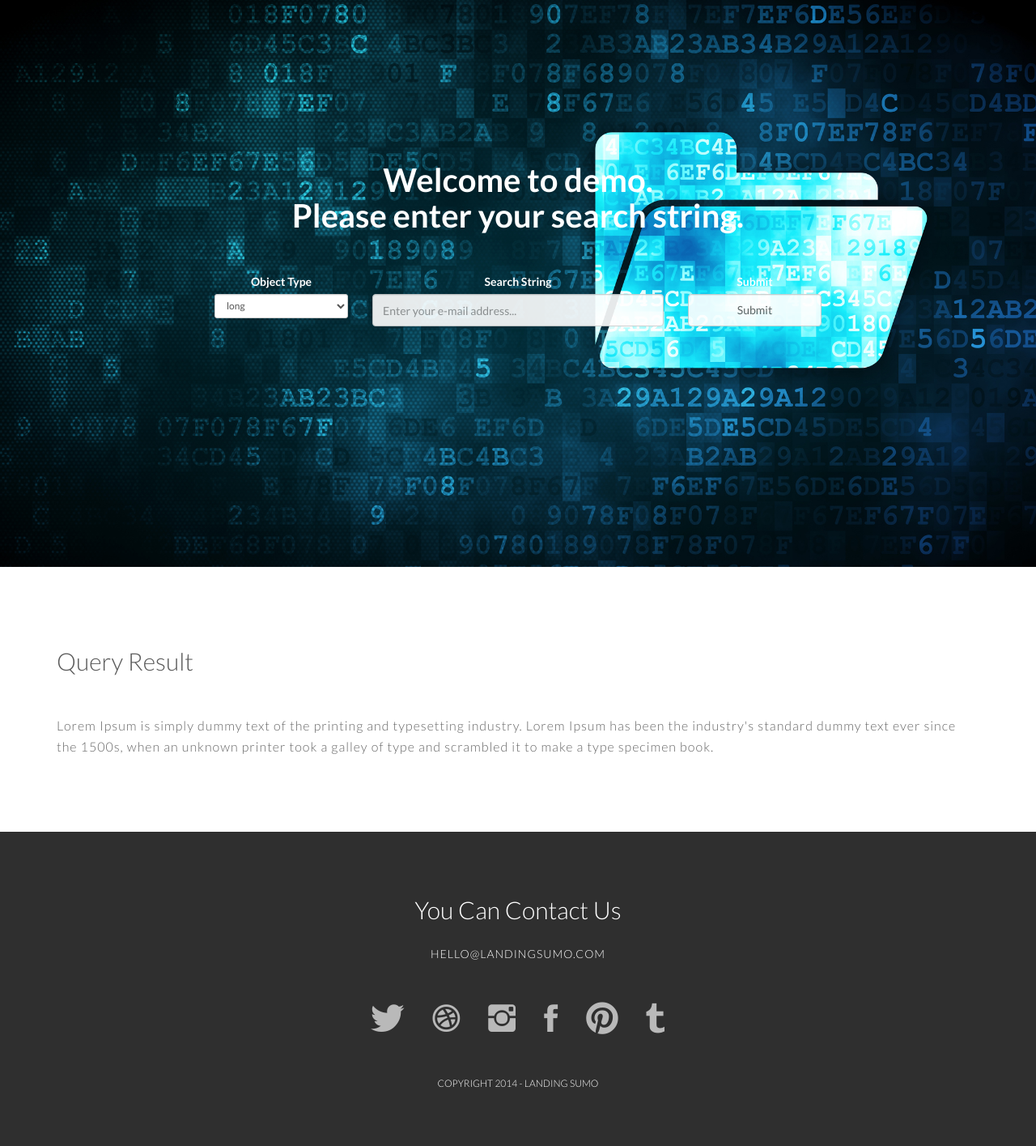
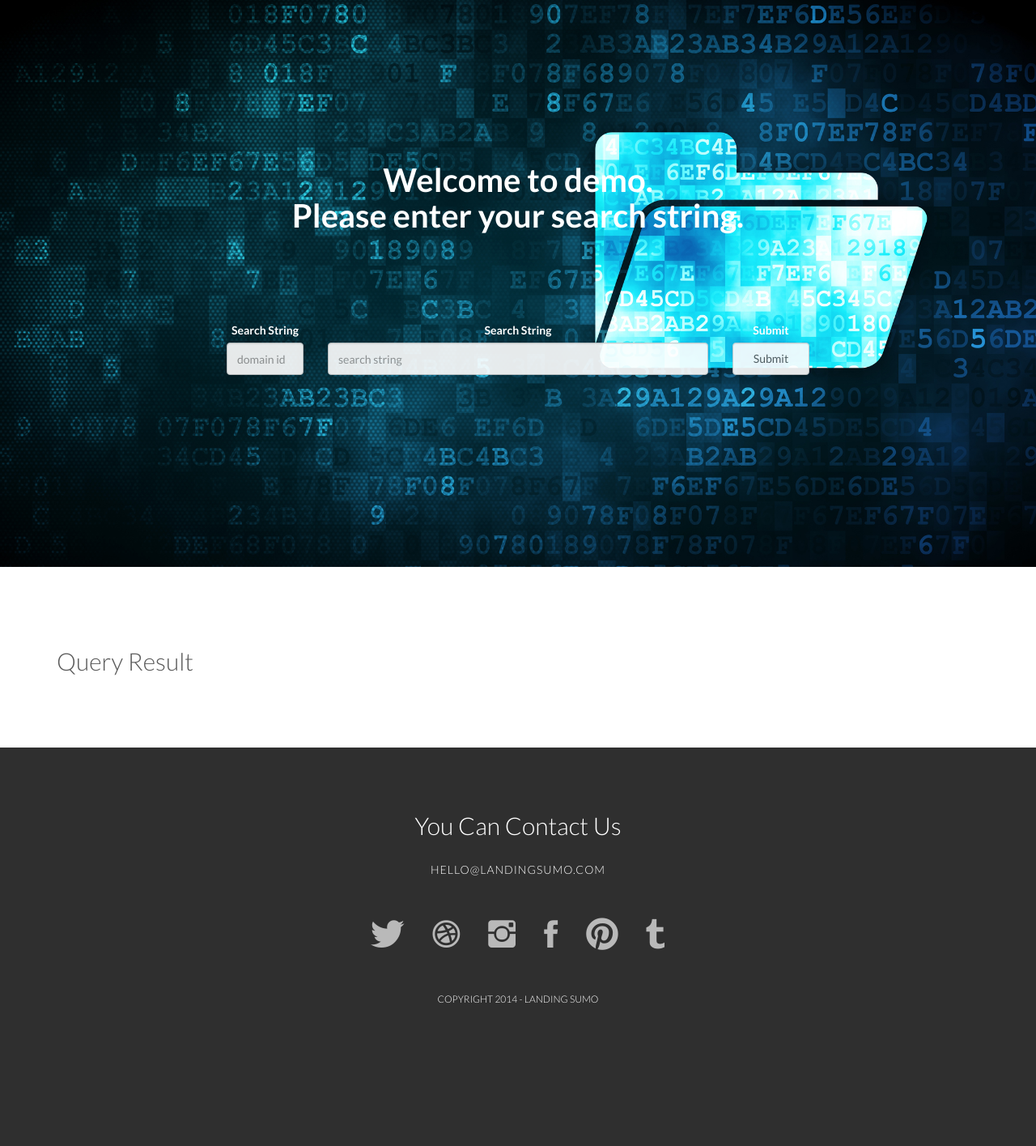
Before and after one commit to Shadowsong27/auto-ontology-learner, a Flask app: page / in a window 1280 px wide. Shown: the whole page at 81% size. After the commit the page ends 1239 px from the top, so only its background shows below. Run offline with Flask 2, Linux system fonts and the light colour scheme; some libraries are stand-ins or nearby versions; some web fonts are replaced.

Commit message:
added domain id in table

```diff
--- a/config.py
+++ b/config.py
@@ -1,4 +1,2 @@
-basic_short_parsers = ['FoodParser']
+basic_short_parsers = ['ContactParser', 'LinkParser', 'AddressParser', 'TimeParser', 'CopyrightParser', 'FoodParser']
 basic_long_parsers = ['BasicGeneralTextParser']
-
-"""'ContactParser', 'LinkParser', 'AddressParser', 'TimeParser', 'CopyrightParser', """
--- a/src/common/model.py
+++ b/src/common/model.py
@@ -58,10 +58,11 @@ class LongText(BaseModel):
 
 class KnowledgeUnit(BaseModel):
 
-    def __init__(self, search_type, p_search, s_search=None, t_search=None, parsed_data=None, original_content=None):
+    def __init__(self, search_type, p_search, domain_id, original_content, parsed_data=None, s_search=None, t_search=None):
         self.search_type = search_type
         self.p_search = p_search
         self.s_search = s_search
         self.t_search = t_search
         self.parsed_data = parsed_data
         self.original_content = original_content
+        self.domain_id = domain_id
--- a/src/gui/main.py
+++ b/src/gui/main.py
@@ -1 +1,4 @@
 from src.gui import app
+
+if __name__ == '__main__':
+    app.run()
--- a/src/gui/routes.py
+++ b/src/gui/routes.py
@@ -1,19 +1,17 @@
 from src.gui import app
-from flask import render_template
+from flask import render_template, request
+from src.common.handler import ParserHandler
 
 
 @app.route('/')
-@app.route('/index')
+@app.route('/index', methods=["GET", "POST"])
 def index():
-    # user = {'username': 'Miguel'}
-    # posts = [
-    #     {
-    #         'author': {'username': 'John'},
-    #         'body': 'Beautiful day in Portland!'
-    #     },
-    #     {
-    #         'author': {'username': 'Susan'},
-    #         'body': 'The Avengers movie was so cool!'
-    #     }
-    # ]
+    if request.method == 'POST':
+        search_string = request.form['search_input']
+        domain_id = request.form['domain_input']
+        # get result
+        # render template
+    elif request.method == 'GET':
+        default_string = ""
+
     return render_template('index.html')
--- a/src/gui/templates/index.html
+++ b/src/gui/templates/index.html
@@ -36,28 +36,24 @@
             <h1>Welcome to demo.<br/>Please enter your search string.</h1>
             <div class="mtb">
 
-              <form role="form" action="register.php" method="post" enctype="plain">
 
-                <div class="form-group row">
-                  <div class="col-xs-3">
-                    <label for="ex1">Object Type</label>
-                    <select id="ex1" name="type" class="form-control input-sm search-select" required="required">
-                      <option value="long">long</option>
-                    <option value="food">food</option>
-                    <option value="address">address</option>
-                    <option value="users">general</option>
-                </select>
+              <br>
+              <br>
+              <br>
+
+              <form role="form" action="{{ url_for('index') }}" method="post">
+                <div class="col-xs-2">
+                    <label for="ex2">Search String</label>
+                    <input name='domain_input' class="form-control" id="ex1" type="text" placeholder="domain id" required>
                   </div>
-                  <div class="col-xs-6">
+                  <div class="col-xs-8">
                     <label for="ex2">Search String</label>
-                    <input class="form-control" id="ex2" type="text" placeholder="Enter your e-mail address..." required>
+                    <input name='search_input' class="form-control" id="ex2" type="text" placeholder="search string" required>
                   </div>
-                  <div class="col-xs-3">
+                  <div class="col-xs-2">
                     <label for="ex3">Submit</label>
                     <input class="form-control" id="ex3" type="submit">
-
                   </div>
-                </div>
 
 
                 <br>
@@ -74,13 +70,8 @@
       <div class="row">
         <div class="col-md-12">
           <h2>Query Result</h2>
-          <p class="mt">
-            Lorem Ipsum is simply dummy text of the printing and typesetting industry.
-            Lorem Ipsum has been the industry's standard dummy text ever since the 1500s,
-            when an unknown printer took a galley of type and scrambled it to make a type specimen book.
-          </p>
         </div>
-
+        {% block content %}{% endblock %}
       </div><!--/row-->
     </div><!--/container-->
 
--- a/src/parser_controller.py
+++ b/src/parser_controller.py
@@ -12,6 +12,7 @@ class ParserController:
 
     def execute(self, domain_id):
         self.context['domain'] = self.handler.get_domain(domain_id)
+        self.context['domain_id'] = domain_id
         logging.info("Start parsing of domain {}".format(self.context['domain']))
         bodies = self.handler.get_domain_bodies_by_id(domain_id)
 
--- a/src/parsers/long_parser.py
+++ b/src/parsers/long_parser.py
@@ -29,6 +29,7 @@ class BasicGeneralTextParser(BaseLongParser):
                 verb = verb.text
 
             unit = KnowledgeUnit(
+                domain_id=self.context['domain_id'],
                 search_type='long',
                 p_search=primary,
                 s_search=secondary,
```
Also changed, not shown: src/common/handler.py (+11 -2 lines), src/gui/templates/query_result.html (+44 -0 lines), src/parsers/food_list_web.py (deleted, +0 -11 lines), src/parsers/short_parsers.py (+8 -0 lines), demo/__init__.py (deleted), demo/parsers/__init__.py (deleted), demo/parsers/long/__init__.py (deleted), demo/parsers/long/basic_parser.py (deleted), demo/parsers/short/__init__.py (deleted), demo/parsers/short/food_parser.py (deleted).
